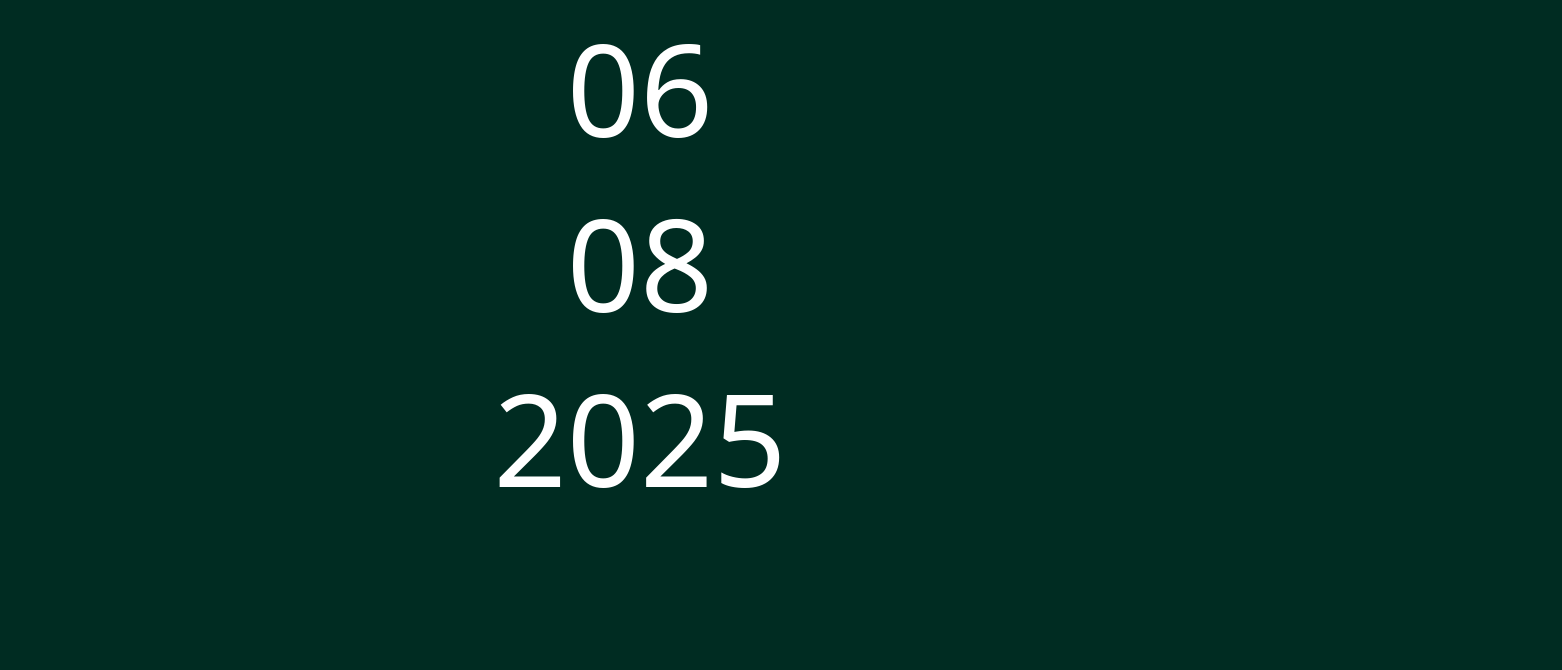
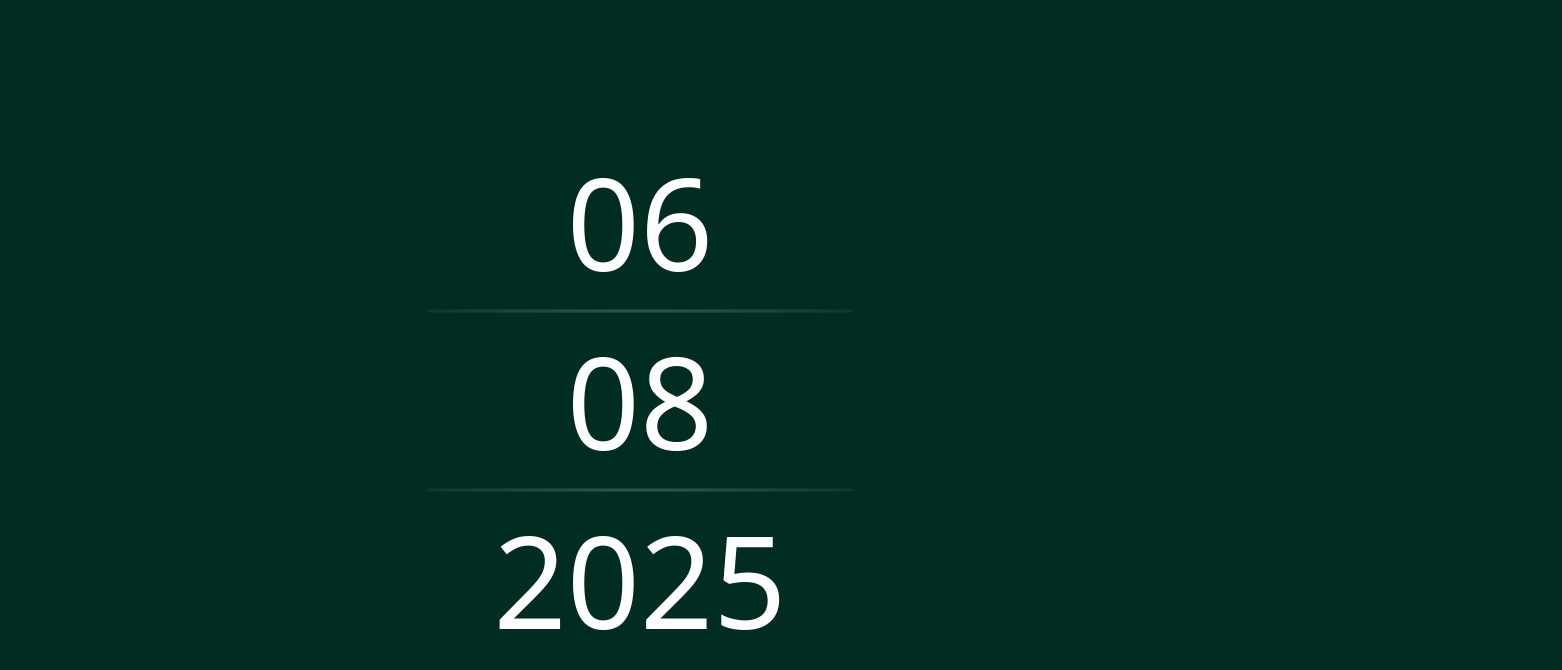
Before and after one commit to ozzyDrive/dewdate, a website built with Vite: page demo/index.html in a window 1280 px wide. Shown: the whole page, 1562 px wide, since content can reach past the window. Built offline with nearby package versions, Linux system fonts and the light colour scheme.

Commit message:
feat(demo): prettier demo

```diff
--- a/demo/index.html
+++ b/demo/index.html
@@ -6,20 +6,28 @@
     <script src="/src/main.ts" type="module"></script>
   </head>
   <body class="bg-emerald-950 appearance-none">
-    <div class="w-full flex flex-col items-center">
+    <div class="w-full h-full flex flex-col items-center justify-center">
       <input
         id="day"
-        class="text-white text-9xl text-center focus:outline-none"
+        class="text-white text-9xl text-center focus:outline-none w-1/4"
         type="number"
       />
+      <div
+        role="separator"
+        class="w-1/3 h-1 bg-radial from-violet-200/25 to-pink-200/0"
+      ></div>
       <input
         id="month"
-        class="text-white text-9xl text-center focus:outline-none"
+        class="text-white text-9xl text-center focus:outline-none w-1/4"
         type="number"
       />
+      <div
+        role="separator"
+        class="w-1/3 h-1 bg-radial from-violet-200/25 to-pink-200/0"
+      ></div>
       <input
         id="year"
-        class="text-white text-9xl text-center focus:outline-none"
+        class="text-white text-9xl text-center focus:outline-none w-1/4"
         type="number"
       />
     </div>
```
